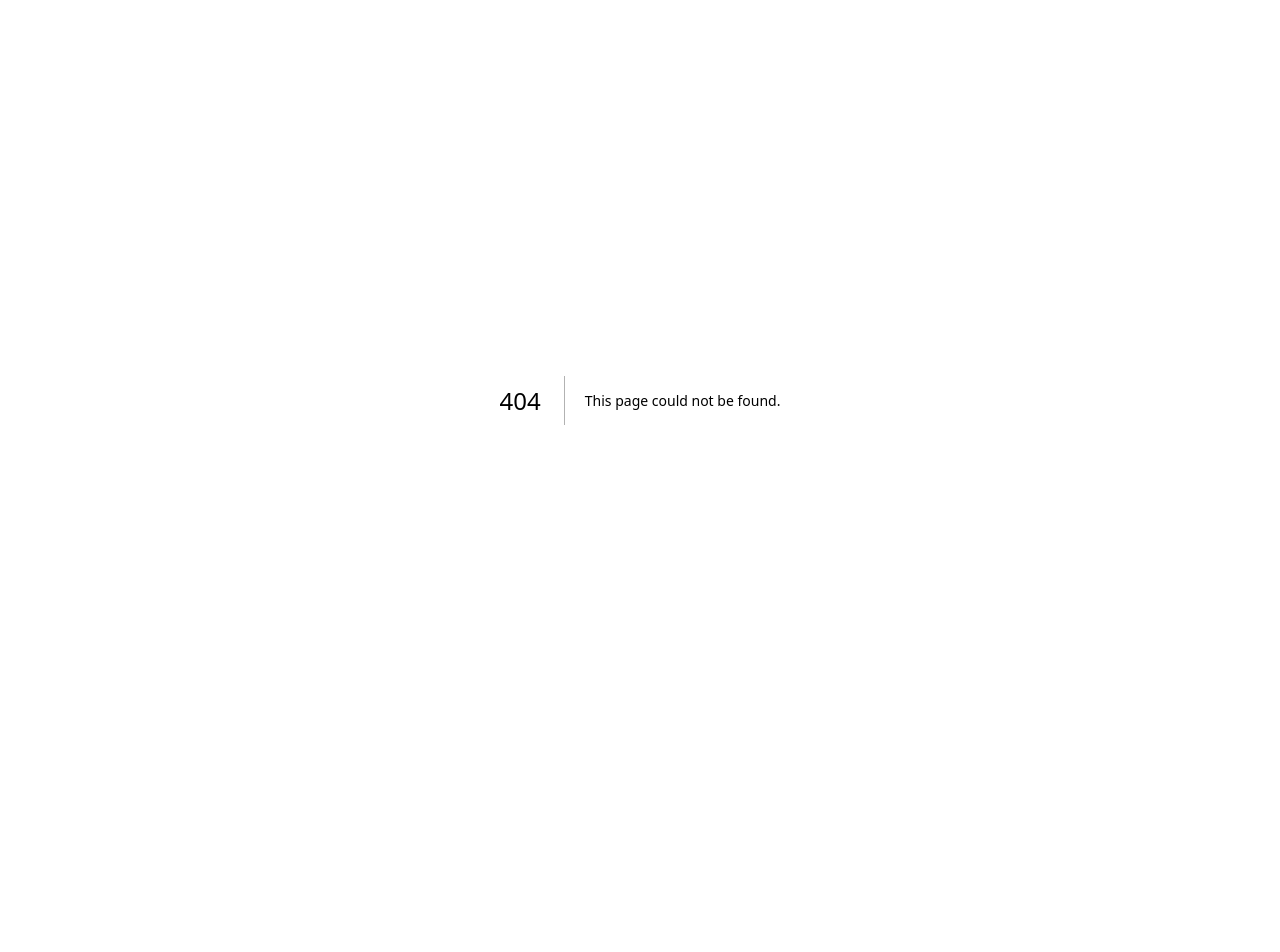
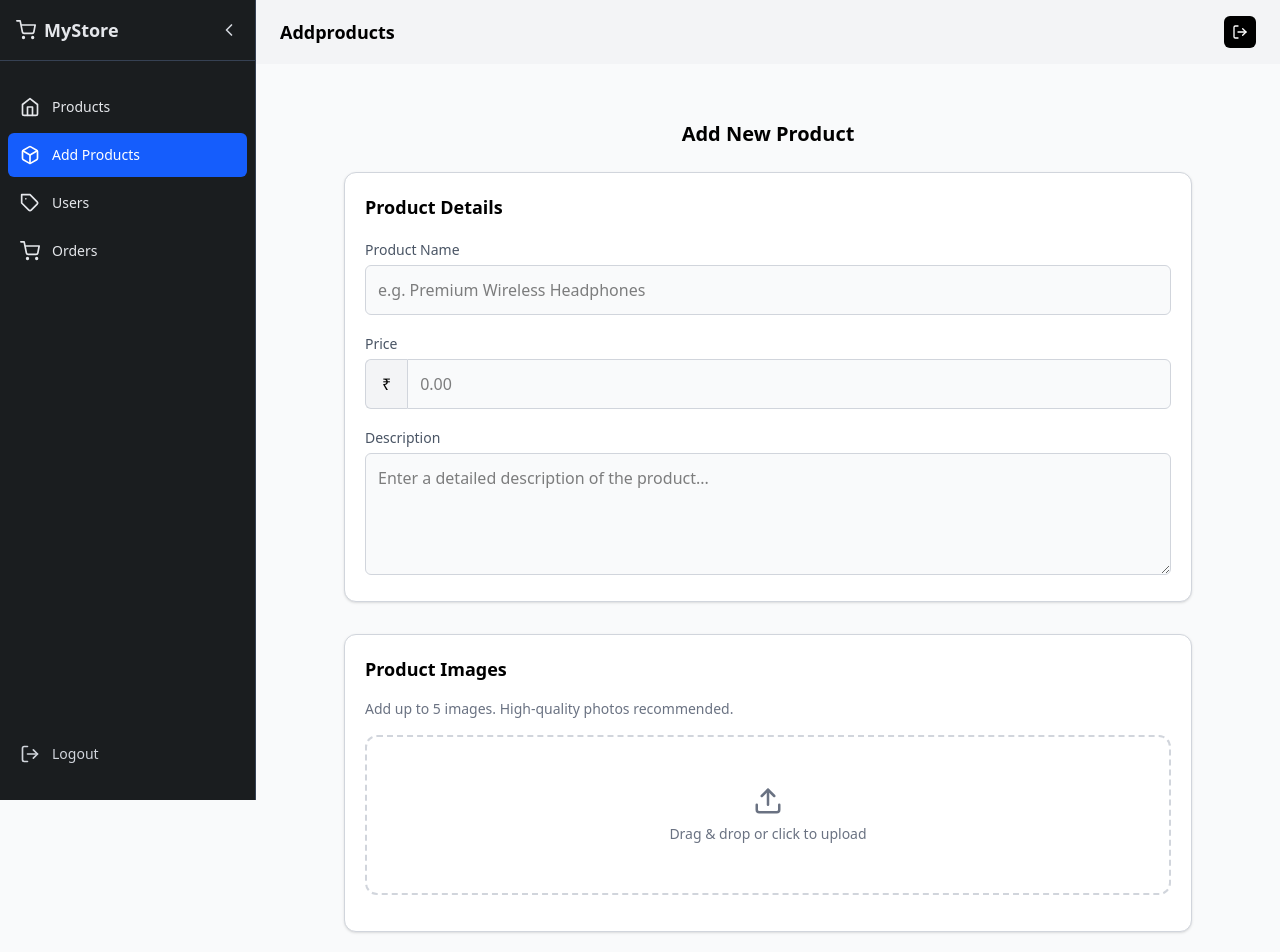
Before and after one commit to xavierdaniel1997/Product-Management-App-Client, a Next.js app: page /dashboard/addproducts in a window 1280 px wide. Before the commit this address had no page. Shown: the top 952 px of the page. Before the commit the page ends 800 px from the top, so only its background shows below. Built offline with nearby package versions, Linux system fonts and the light colour scheme.

Commit message:
create the form for upload the product

```diff
--- /dev/null
+++ b/src/app/(admin)/dashboard/addproducts/page.tsx
@@ -0,0 +1,101 @@
+"use client";
+
+import { useState } from "react";
+import ImageUploader from "../../../../components/forms/ImageUploader"
+
+export default function AddProductPage() {
+  const [images, setImages] = useState<File[]>([]);
+
+  return (
+    <div className="max-w-4xl mx-auto p-4 md:p-6">
+      <h1 className="text-xl font-semibold mb-6 text-center">
+        Add New Product
+      </h1>
+
+      <form className="space-y-8">
+
+        {/* PRODUCT DETAILS */}
+        <div className="bg-white p-5 rounded-xl shadow-sm border border-gray-300">
+          <h2 className="text-lg font-semibold mb-4">Product Details</h2>
+
+          <div className="space-y-4">
+
+            {/* Name */}
+            <div>
+              <label className="text-sm text-gray-600">Product Name</label>
+              <input
+                type="text"
+                placeholder="e.g. Premium Wireless Headphones"
+                className="
+                  mt-1 w-full rounded-md border border-gray-300 p-3 bg-gray-50
+                  focus:outline-none focus:border-blue-600 focus:ring-2 focus:ring-blue-200
+                "
+              />
+            </div>
+
+            {/* Price */}
+            <div>
+              <label className="text-sm text-gray-600">Price</label>
+              <div className="flex items-center gap-0 mt-1">
+                <span className="px-4 py-3 bg-gray-100 rounded-l-md border border-gray-300 border-r-0">
+                  ₹
+                </span>
+                <input
+                  type="number"
+                  placeholder="0.00"
+                  className="
+                    w-full rounded-r-md border border-gray-300 p-3 bg-gray-50
+                    focus:outline-none focus:border-blue-600 focus:ring-2 focus:ring-blue-200
+                  "
+                />
+              </div>
+            </div>
+
+            {/* Description */}
+            <div>
+              <label className="text-sm text-gray-600">Description</label>
+              <textarea
+                rows={4}
+                placeholder="Enter a detailed description of the product..."
+                className="
+                  mt-1 w-full rounded-md border border-gray-300 p-3 bg-gray-50
+                  focus:outline-none focus:border-blue-600 focus:ring-2 focus:ring-blue-200
+                "
+              />
+            </div>
+          </div>
+        </div>
+
+        {/* PRODUCT IMAGES */}
+        <div className="bg-white p-5 rounded-xl shadow-sm border border-gray-300">
+          <h2 className="text-lg font-semibold mb-4">Product Images</h2>
+
+          <ImageUploader images={images} setImages={setImages} />
+        </div>
+
+        {/* ACTION BUTTONS */}
+        <div className="flex items-center justify-between gap-4">
+          <button
+            type="button"
+            className="
+              w-1/2 py-3 rounded-lg border border-gray-300
+              text-gray-700 hover:bg-gray-100 transition
+            "
+          >
+            Cancel
+          </button>
+
+          <button
+            type="submit"
+            className="
+              w-1/2 py-3 rounded-lg bg-black/70 text-white
+              hover:bg-black transition
+            "
+          >
+            Save Product
+          </button>
+        </div>
+      </form>
+    </div>
+  );
+}
--- a/src/app/(admin)/dashboard/layout.tsx
+++ b/src/app/(admin)/dashboard/layout.tsx
@@ -1,40 +1,32 @@
+"use client";
 
-import MobileBottomNav from '@/components/layout/MobileBottomNav';
-import Sidebar from '../../../components/layout/Sidebar';
-import DashboardNavbar from '@/components/layout/DashboardNavbar';
-import { getServerSession } from 'next-auth';
-import { authOptions } from '@/lib/auth';
-import { redirect } from 'next/navigation';
+import { useState } from "react";
+import Sidebar from "@/components/layout/Sidebar";
+import DashboardNavbar from "@/components/layout/DashboardNavbar";
+import MobileBottomNav from "@/components/layout/MobileBottomNav";
 
-export default async function AdminLayout({
-  children,
-}: {
-  children: React.ReactNode;
-}) {
+export default function AdminLayout({ children }: { children: React.ReactNode }) {
+  const [collapsed, setCollapsed] = useState(false);
 
-   const session = await getServerSession(authOptions);
+  return (
+    <div className="min-h-screen flex bg-gray-50">
 
-  if (!session?.user) {
-    redirect("/login");
-  }
+      {/* SIDEBAR */}
+      <Sidebar collapsed={collapsed} setCollapsed={setCollapsed} />
 
-  if (session.user.role !== "ADMIN") {
-    redirect("/");
-  }
-  return (
-     <div className="flex min-h-screen">
-      {/* DESKTOP SIDEBAR */}
-      <div className="hidden md:flex">
-        <Sidebar />
-      </div>
+      {/* MAIN SECTION */}
+      <div
+        className={`
+          flex-1 flex flex-col transition-all duration-300
+          ${collapsed ? "ml-16" : "ml-64"}   /* ADJUST MAIN AREA */
+        `}
+      >
 
-      {/* MAIN AREA */}
-      <div className="flex-1 flex flex-col bg-gray-50 min-h-screen">
-        {/* TOP NAVBAR (ALWAYS VISIBLE) */}
-        <DashboardNavbar />
+        {/* NAVBAR */}
+        <DashboardNavbar collapsed={collapsed} />
 
         {/* PAGE CONTENT */}
-        <main className="flex-1 p-4">
+        <main className="pt-24 p-10">
           {children}
         </main>
       </div>
--- /dev/null
+++ b/src/components/forms/ImageUploader.tsx
@@ -0,0 +1,88 @@
+"use client";
+
+import { useState, useRef } from "react";
+import { FiUpload, FiX } from "react-icons/fi";
+
+export default function ImageUploader({
+  images,
+  setImages,
+}: {
+  images: File[];
+  setImages: (imgs: File[]) => void;
+}) {
+  const fileRef = useRef<HTMLInputElement>(null);
+
+  const handleFiles = (files: FileList) => {
+    const fileArr = Array.from(files);
+
+    if (images.length + fileArr.length > 5) return;
+
+    setImages([...images, ...fileArr]);
+  };
+
+  const onDrop = (e: React.DragEvent) => {
+    e.preventDefault();
+    handleFiles(e.dataTransfer.files);
+  };
+
+  const removeImage = (index: number) => {
+    const updated = [...images];
+    updated.splice(index, 1);
+    setImages(updated);
+  };
+
+  return (
+    <div className="space-y-4">
+      <p className="text-sm text-gray-500">Add up to 5 images. High-quality photos recommended.</p>
+
+      {/* UPLOAD AREA */}
+      <div
+        onClick={() => fileRef.current?.click()}
+        onDrop={onDrop}
+        onDragOver={(e) => e.preventDefault()}
+        className="
+          w-full h-40 border-2 border-dashed border-gray-300
+          rounded-xl flex flex-col items-center justify-center
+          cursor-pointer hover:border-blue-500 hover:bg-gray-50
+          transition
+        "
+      >
+        <FiUpload className="text-3xl text-gray-500" />
+        <p className="text-sm mt-2 text-gray-500">Drag & drop or click to upload</p>
+        <input
+          ref={fileRef}
+          type="file"
+          accept="image/*"
+          multiple
+          className="hidden"
+          onChange={(e) => e.target.files && handleFiles(e.target.files)}
+        />
+      </div>
+
+      {/* IMAGE PREVIEW GRID */}
+      <div className="grid grid-cols-2 sm:grid-cols-3 md:grid-cols-4 gap-4">
+        {images.map((file, idx) => (
+          <div key={idx} className="relative group">
+            <img
+              src={URL.createObjectURL(file)}
+              alt="preview"
+              className="w-full h-40 object-cover rounded-lg border"
+            />
+
+            {/* DELETE BUTTON */}
+            <button
+              onClick={() => removeImage(idx)}
+              className="
+                absolute -top-2 -right-2 bg-black/70 text-white
+                p-1 rounded-full opacity-0 group-hover:opacity-100
+                transition
+              "
+            >
+              <FiX className="text-sm" />
+            </button>
+          </div>
+        ))}
+      </div>
+    </div>
+  );
+}
--- a/src/components/layout/DashboardNavbar.tsx
+++ b/src/components/layout/DashboardNavbar.tsx
@@ -1,32 +1,37 @@
 "use client";
 
-import { logout } from "@/lib/logout";
 import { usePathname } from "next/navigation";
 import { FiLogOut } from "react-icons/fi";
+import { logout } from "@/lib/logout";
 
-export default function DashboardNavbar() {
+export default function DashboardNavbar({
+  collapsed,
+}: {
+  collapsed: boolean;
+}) {
   const pathname = usePathname();
 
-  // Convert pathname → readable title
   const getPageTitle = () => {
-    const title = pathname.split("/")[1] || "Dashboard";
-    return title.charAt(0).toUpperCase() + title.slice(1);
+    const parts = pathname.split("/").filter(Boolean);
+    if (parts.length === 0) return "Dashboard";
+    const last = parts.pop()!;
+    return last.charAt(0).toUpperCase() + last.slice(1);
   };
 
   return (
-    <header className="w-full h-16 bg-gray-100 flex items-center justify-between px-4 text-gray-600">
-      {/* ACTIVE ROUTE NAME */}
-      <h1 className="text-lg font-semibold tracking-wide">{getPageTitle()}</h1>
+    <header
+      className={`
+        fixed top-0 right-0 h-16 bg-gray-100 z-40
+        flex items-center justify-between px-6 transition-all duration-300
+        ${collapsed ? "md:ml-20 md:w-[calc(100%-5rem)]" : "md:ml-64 md:w-[calc(100%-16rem)]"}
+        w-full
+      `}
+    >
+      <h1 className="text-lg font-semibold">{getPageTitle()}</h1>
 
-      {/* LOGOUT BUTTON */}
       <button
         onClick={logout}
-        className="
-          flex items-center gap-2
-          bg-black
-          text-white p-2 rounded-md
-          transition-all
-        "
+        className="flex items-center gap-2 bg-black text-white p-2 rounded-md"
       >
         <FiLogOut />
       </button>
--- a/src/components/layout/Navbar.tsx
+++ b/src/components/layout/Navbar.tsx
@@ -11,6 +11,8 @@ export default function Navbar() {
   const [open, setOpen] = useState(false);
   const { data: session } = useSession();
   const user = session?.user;
+
+  console.log("user details in the nabar", user)
 
   return (
     <>
@@ -39,6 +41,11 @@ export default function Navbar() {
 
           {/* DESKTOP CART + LOGIN */}
           <div className="hidden md:flex items-center gap-8">
+            {user && <div className="flex items-center gap-2 hover:text-black transition">
+             👋
+              <span className="text-base font-semibold">{user?.firstName} {user?.lastName}</span>
+            </div>}
+
             <Link href="/cart" className="flex items-center gap-2 hover:text-black transition">
               <FiShoppingCart size={20} />
               <span className="text-base font-semibold">Cart (0)</span>
--- a/src/components/layout/Sidebar.jsx
+++ b/src/components/layout/Sidebar.tsx
@@ -1,6 +1,5 @@
 "use client";
 
-import { useState } from "react";
 import Link from "next/link";
 import { usePathname } from "next/navigation";
 import {
@@ -10,28 +9,37 @@ import {
   FiBox,
   FiChevronLeft,
   FiChevronRight,
-  FiLogOut,
+  FiLogOut
 } from "react-icons/fi";
 
-export default function Sidebar() {
-  const [collapsed, setCollapsed] = useState(false);
+
+
+export default function Sidebar({
+  collapsed,
+  setCollapsed
+}: {
+  collapsed: boolean;
+  setCollapsed: (v: boolean) => void;
+}) {
   const pathname = usePathname();
 
   const navItems = [
-    { name: "Dashboard", href: "/dashboard", icon: <FiHome /> },
-    { name: "Products", href: "/products", icon: <FiBox /> },
-    { name: "Categories", href: "/categories", icon: <FiTag /> },
+    { name: "Products", href: "/dashboard", icon: <FiHome /> },
+    { name: "Add Products", href: "/dashboard/addproducts", icon: <FiBox /> },
+    { name: "Users", href: "/users", icon: <FiTag /> },
     { name: "Orders", href: "/orders", icon: <FiShoppingCart /> },
   ];
 
   return (
-    <div
-      className={`h-screen bg-[#1a1d1f] text-gray-200 flex flex-col justify-between transition-all duration-300 border-r border-gray-700
+    <aside
+      className={`
+        fixed top-0 left-0 h-screen bg-[#1a1d1f] text-gray-200
+        border-r border-gray-700 flex flex-col justify-between
+        transition-all duration-300 z-50
         ${collapsed ? "w-20" : "w-64"}
       `}
     >
       <div>
-        {/* HEADER */}
         <div className="flex items-center justify-between p-4 border-b border-gray-700">
           <div className="flex items-center gap-2">
             <FiShoppingCart className="text-xl" />
@@ -46,7 +54,6 @@ export default function Sidebar() {
           </button>
         </div>
 
-        {/* NAV LINKS */}
         <nav className="flex flex-col gap-1 mt-4 p-2">
           {navItems.map((item) => {
             const active = pathname === item.href;
@@ -55,8 +62,9 @@ export default function Sidebar() {
               <Link
                 key={item.href}
                 href={item.href}
-                className={`flex items-center gap-3 p-3 text-sm font-medium
-                  rounded-md transition-all cursor-pointer
+                className={`
+                  flex items-center gap-3 p-3 text-sm rounded-md font-medium
+                  transition-all
                   ${active ? "bg-blue-600 text-white" : "hover:bg-gray-800"}
                 `}
               >
@@ -68,17 +76,12 @@ export default function Sidebar() {
         </nav>
       </div>
 
-      {/* LOGOUT BUTTON */}
       <div className="p-2 mb-4">
-        <button
-          onClick={() => console.log("Logout clicked")}
-          className="w-full flex items-center gap-3 p-3 text-sm font-medium rounded-md
-            text-gray-300 hover:bg-red-700/80 hover:text-white transition-all"
-        >
+        <button className="w-full flex items-center gap-3 p-3 rounded-md text-sm font-medium text-gray-300 hover:bg-red-700/80 hover:text-white">
           <FiLogOut className="text-xl" />
           {!collapsed && <span>Logout</span>}
         </button>
       </div>
-    </div>
+    </aside>
   );
 }
```
